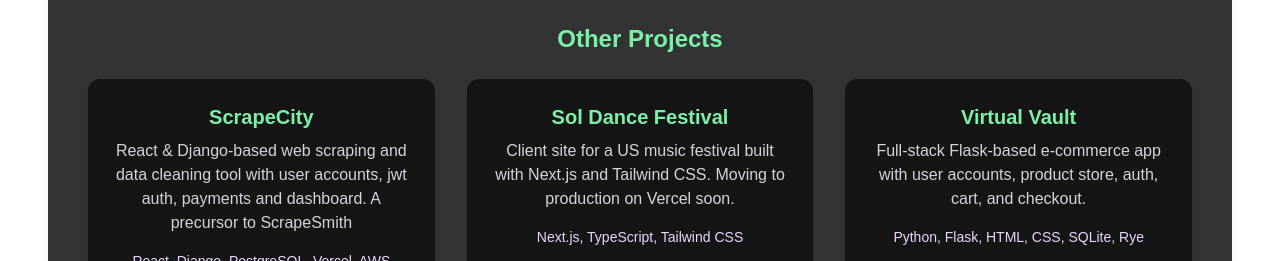
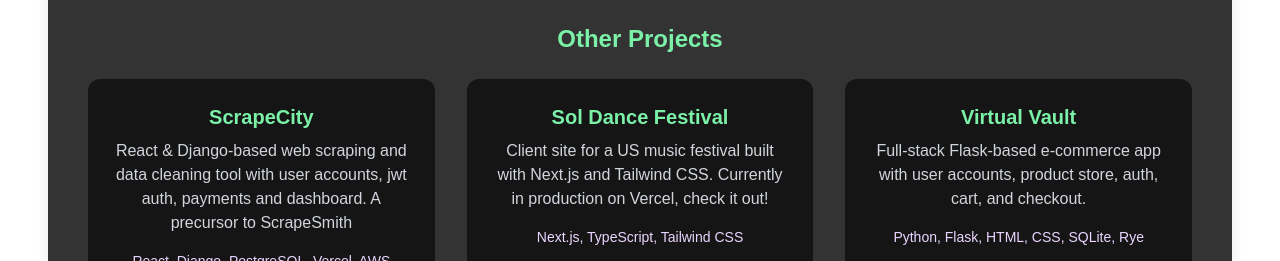
Before and after one commit to SpursFan21/MyWebApp, a Next.js app in the folder my-app/: page /projects in a window 1280 px wide. Shown: the part 1100-1361 px from the top of the page. Built offline with nearby package versions, Linux system fonts and the light colour scheme.

Commit message:
updating sol-dance link for projects

```diff
--- a/my-app/src/app/projects/page.tsx
+++ b/my-app/src/app/projects/page.tsx
@@ -96,10 +96,10 @@ export default function ProjectsPage() {
                 },
                 {
                 title: 'Sol Dance Festival',
-                description: 'Client site for a US music festival built with Next.js and Tailwind CSS. Moving to production on Vercel soon.',
+                description: 'Client site for a US music festival built with Next.js and Tailwind CSS. Currently in production on Vercel, check it out!',
                 tech: ['Next.js', 'TypeScript', 'Tailwind CSS'],
-                github: 'https://github.com/SpursFan21/sol-dance',
-                demo: 'https://soldance.vercel.app/',
+                github: 'https://github.com/SpursFan21/Sol-Dance-Music-Festival',
+                demo: 'https://sol-dance.vercel.app/',
                 },
                 {
                 title: 'Virtual Vault',
```
